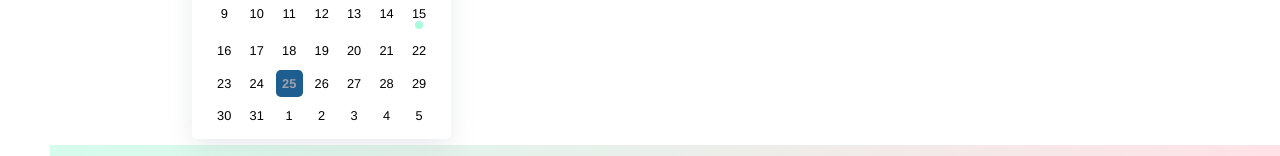
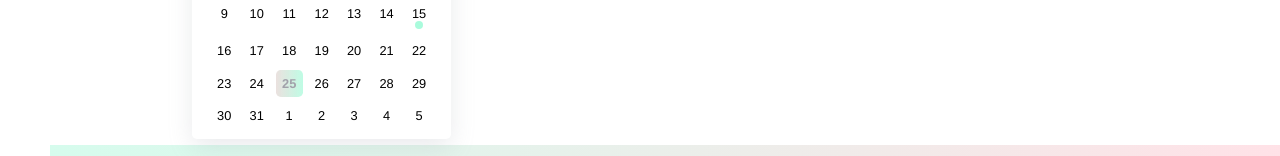
Before and after one commit to brandon-lindberg/cultural-fusion-hub, a Next.js app: page / in a window 1280 px wide. In both pictures the pointer is over the element 289 px from the left and 362 px from the top of the page. Shown: the part 279-435 px from the top of the page. Built offline with nearby package versions, Linux system fonts and the light colour scheme; what tailwindcss-gradients would draw is missing.

Commit message:
calendar styling and removed reload on modal close

```diff
--- a/components/Layout.tsx
+++ b/components/Layout.tsx
@@ -22,7 +22,6 @@ const Layout = ({ children, title = 'Cultural Fusion Hub' }: Props) => {
 
   const closeModal = () => {
     setModalIsOpen(false);
-    setCalendarKey((prevKey) => prevKey + 1);
   };
 
   const { t } = useTranslation();
--- a/styles/DatePickerOverride.scss
+++ b/styles/DatePickerOverride.scss
@@ -25,3 +25,11 @@
 .react-datepicker__navigation {
   top: 14px;
 }
+
+.react-datepicker__day--selected:hover, .react-datepicker__day--keyboard-selected:hover {
+  background: linear-gradient(to left, #aafbdc81, #ffc8d288);
+}
+
+.react-datepicker__day:hover {
+  background-color: #aafbdc81;
+}
```
